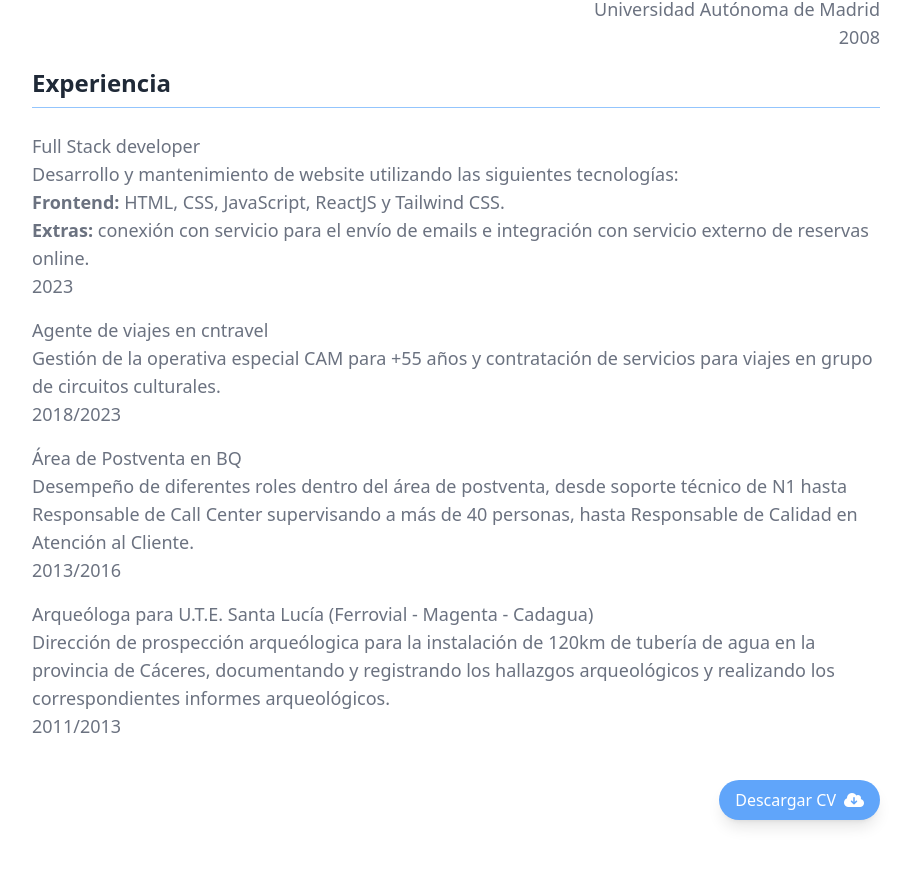
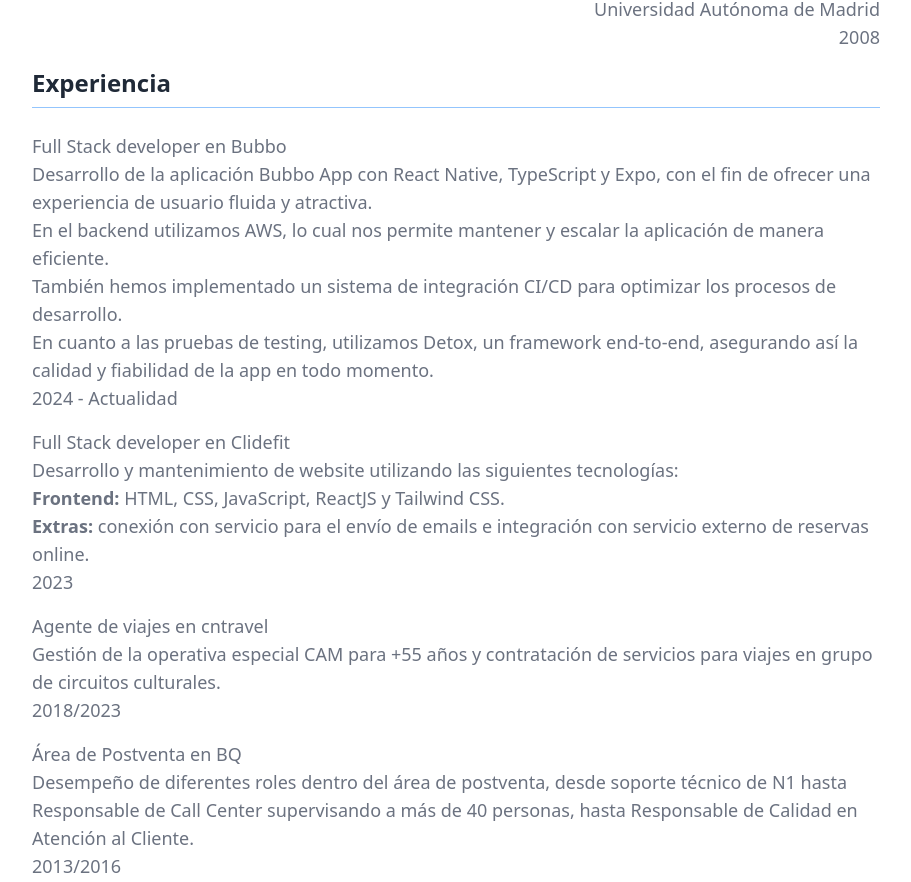
Before and after one commit to srdgz/Mi-portfolio, a React (Vite) app in the folder mi-portfolio/: page /about in a window 1280 px wide. Shown: the part 819-1701 px from the top of the page, without its empty margins (184-1095 px from the left). Built offline with nearby package versions, Linux system fonts and the light colour scheme.

Commit message:
feat/experience in bubbo added and cv url modified

```diff
--- a/mi-portfolio/src/views/About.jsx
+++ b/mi-portfolio/src/views/About.jsx
@@ -46,8 +46,21 @@ const About = () => {
         Experiencia
       </h2>
       <ul className="list-none text-start text-sm md:text-lg text-gray-500 mb-4">
+      <li className="mb-4">
+          Full Stack developer en Bubbo
+          <p>
+            Desarrollo de la aplicación Bubbo App con React Native, TypeScript y Expo, con el fin de ofrecer una experiencia de usuario fluida y atractiva.
+          <br />
+            En el backend utilizamos AWS, lo cual nos permite mantener y escalar la aplicación de manera eficiente.
+            <br />
+            También hemos implementado un sistema de integración CI/CD para optimizar los procesos de desarrollo.
+            <br />
+            En cuanto a las pruebas de testing, utilizamos Detox, un framework end-to-end, asegurando así la calidad y fiabilidad de la app en todo momento.
+          </p>
+          <p>2024 - Actualidad</p>
+        </li>
         <li className="mb-4">
-          Full Stack developer
+          Full Stack developer en Clidefit
           <p>
             Desarrollo y mantenimiento de website utilizando las siguientes
             tecnologías:
@@ -91,7 +104,7 @@ const About = () => {
       </ul>
       <div className="flex justify-end mt-10 mb-32">
         <a
-          href="https://drive.google.com/file/d/106sXJlBUav5itJHTMcKcxiQqAaLX7d1g/view?usp=sharing"
+          href="https://drive.google.com/file/d/179iGrL3t8Mf-sQVCWiKCnhc4qwEqDREG/view?usp=sharing"
           target="_blank"
           rel="noopener noreferrer"
           className="inline-block px-4 py-2 bg-blue-400 text-white rounded-[50px] hover:bg-blue-500 focus:outline-none shadow-lg"
```
